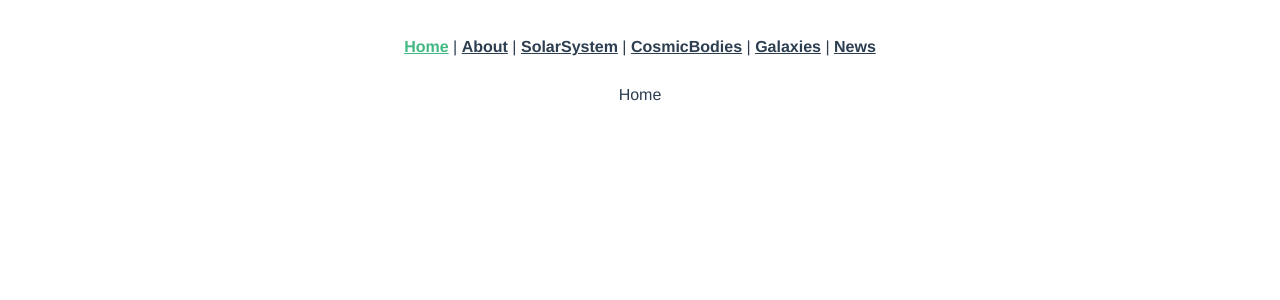
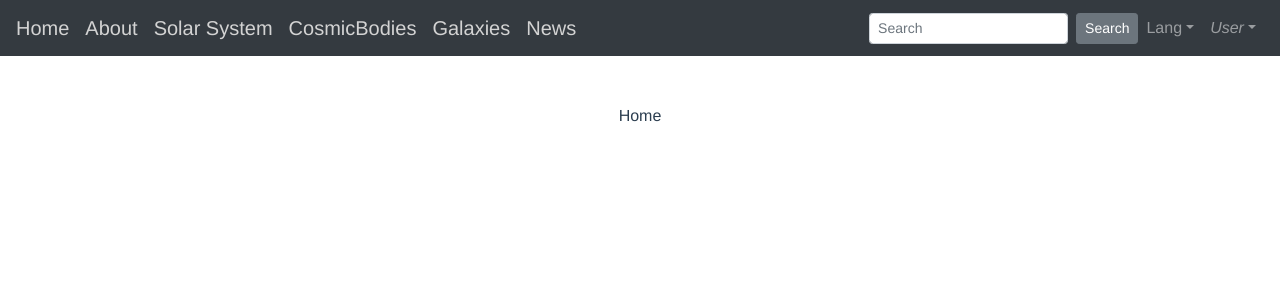
Before and after one commit to aniyagnik/cosmos, a Vue app: page / in a window 1280 px wide. Shown: the top 300 px of the page. Built offline with nearby package versions, Linux system fonts and the light colour scheme.

Commit message:
navabar set

```diff
--- a/package.json
+++ b/package.json
@@ -8,6 +8,7 @@
     "lint": "vue-cli-service lint"
   },
   "dependencies": {
+    "bootstrap-vue": "^2.1.0",
     "core-js": "^3.4.3",
     "vue": "^2.6.10",
     "vue-router": "^3.1.3",
--- a/src/App.vue
+++ b/src/App.vue
@@ -1,14 +1,56 @@
 <template>
   <div id="app">
-    <div id="nav">
-      <router-link to="/">Home</router-link> |
-      <router-link to="/about">About</router-link> |
-      <router-link to="/solarSystem">SolarSystem</router-link> |
-      <router-link to="/cosmicBodies">CosmicBodies</router-link> |
-      <router-link to="/galaxies">Galaxies</router-link> |
-      <router-link to="/news">News</router-link>
-    </div>
-    <router-view/>
+    <div>
+    <b-navbar toggleable="lg" type="dark" variant="dark">
+      <b-navbar-brand>
+        <router-link class="nav-items" to="/">Home</router-link>
+      </b-navbar-brand>
+      <b-navbar-brand>
+        <router-link class="nav-items" to="/about">About</router-link>
+      </b-navbar-brand>
+      <b-navbar-brand>
+        <router-link class="nav-items" to="/solarSystem">Solar System</router-link>
+      </b-navbar-brand>
+      <b-navbar-brand>
+        <router-link class="nav-items" to="/cosmicBodies">CosmicBodies</router-link>
+      </b-navbar-brand>
+      <b-navbar-brand>
+        <router-link class="nav-items" to="/galaxies">Galaxies</router-link>
+      </b-navbar-brand>
+      <b-navbar-brand>
+        <router-link class="nav-items" to="/news">News</router-link>
+      </b-navbar-brand>
+      <b-navbar-toggle target="nav-collapse"></b-navbar-toggle>
+
+      <b-collapse id="nav-collapse" is-nav>
+        <!-- Right aligned nav items -->
+        <b-navbar-nav class="ml-auto">
+          <b-nav-form>
+            <b-form-input size="sm" class="mr-sm-2" placeholder="Search"></b-form-input>
+            <b-button size="sm" class="my-2 my-sm-0" type="submit">Search</b-button>
+          </b-nav-form>
+
+          <b-nav-item-dropdown text="Lang" right>
+            <b-dropdown-item href="#">EN</b-dropdown-item>
+            <b-dropdown-item href="#">ES</b-dropdown-item>
+            <b-dropdown-item href="#">RU</b-dropdown-item>
+            <b-dropdown-item href="#">FA</b-dropdown-item>
+          </b-nav-item-dropdown>
+
+          <b-nav-item-dropdown right>
+            <!-- Using 'button-content' slot -->
+            <template v-slot:button-content>
+              <em>User</em>
+            </template>
+            <b-dropdown-item href="#">Profile</b-dropdown-item>
+            <b-dropdown-item href="#">Sign Out</b-dropdown-item>
+          </b-nav-item-dropdown>
+        </b-navbar-nav>
+      </b-collapse>
+    </b-navbar>
+  </div>
+  <br><br>
+  <router-view/>
   </div>
 </template>
 
@@ -21,6 +63,13 @@
   color: #2c3e50;
 }
 
+.nav-items{
+  color:lightgrey;
+}
+.nav-items:hover{
+  color: white;
+  text-decoration: none;
+}
 #nav {
   padding: 30px;
 
```
Also changed, not shown: src/main.js (+7 -0 lines), 1 other file (tests, documents, lock files or other folders).
